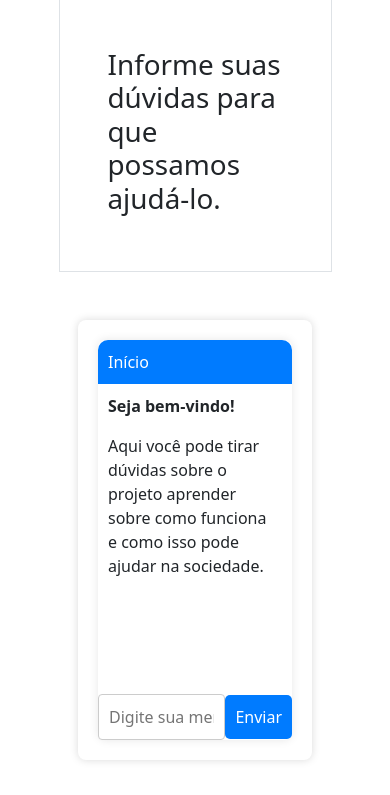
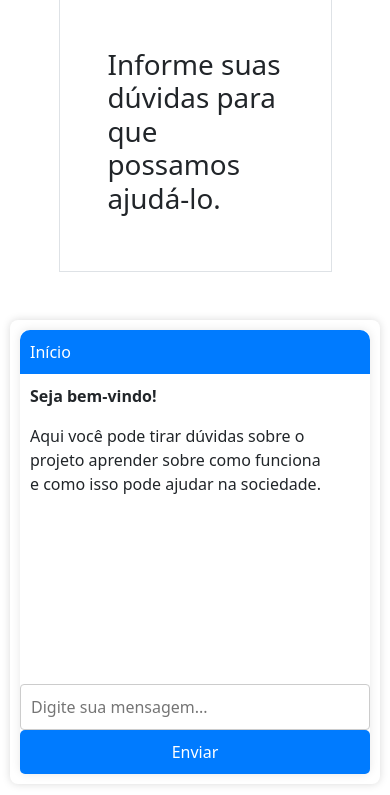
Before and after one commit to Nicolas-End/ChatBot, a Flask app: page / in a window 390 px wide. Shown: the part 49-844 px from the top of the page. Run offline with Flask 3, Linux system fonts and the light colour scheme.

Commit message:
style-celular

```diff
--- a/static/style.css
+++ b/static/style.css
@@ -267,3 +267,38 @@
   display: flex;
   align-items: center;
 }
+
+@media (max-width: 600px) {
+  .chat {
+    flex-direction: column;
+    padding: 10px;
+    margin: 0 10px;
+  }
+
+  .chat-header {
+    padding: 10px;
+    font-size: 16px;
+  }
+
+  .input-container {
+    flex-direction: column;
+    align-items: center;
+  }
+
+  #message-input {
+    width: 100%;
+    padding: 10px;
+    font-size: 16px;
+  }
+
+  #send-button {
+    width: 100%;
+    padding: 10px;
+    font-size: 16px;
+  }
+
+  .message {
+    padding: 10px;
+    font-size: 14px;
+  }
+}
```
Lines whose indentation alone changed are shown as unchanged.
